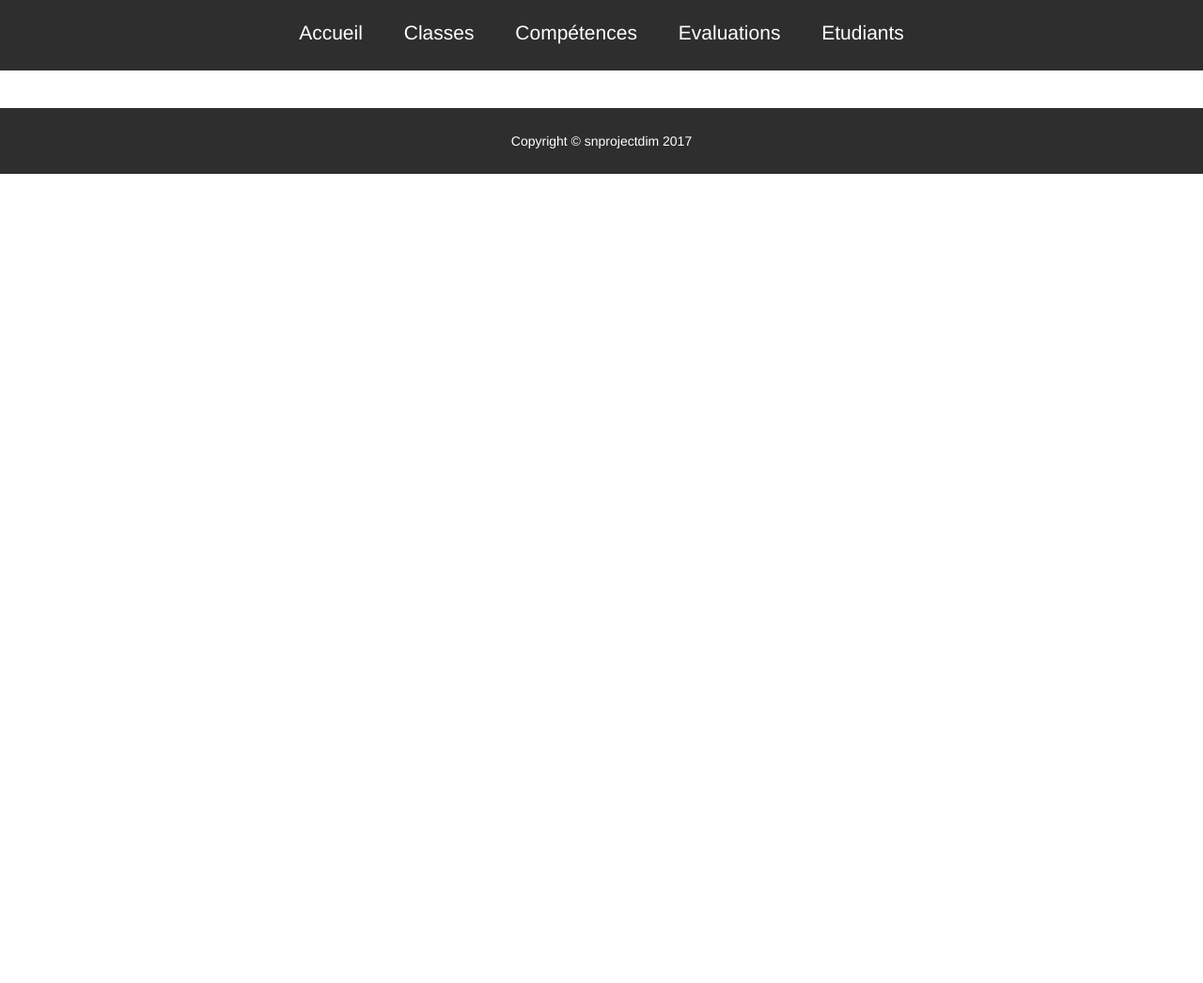
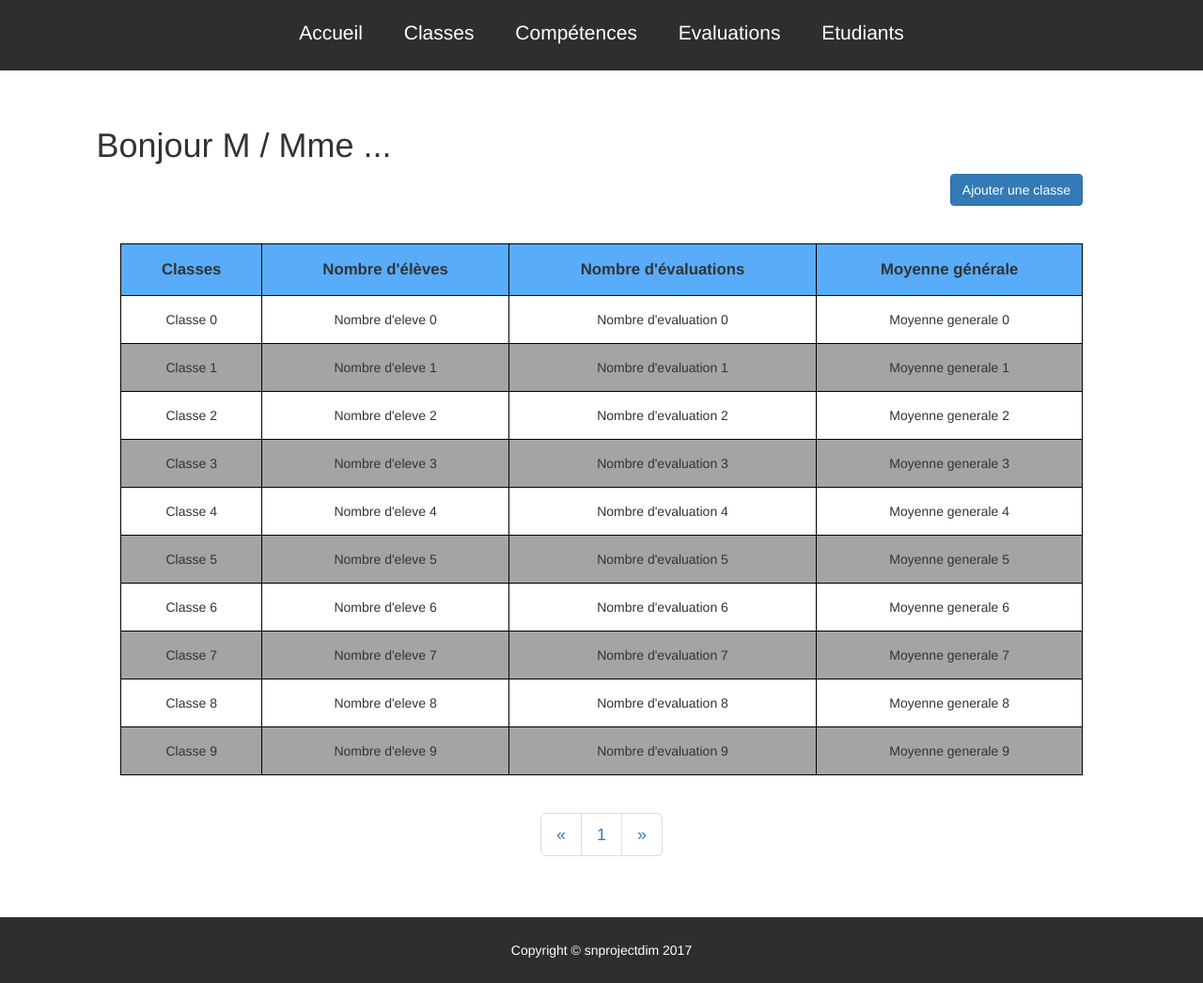
Before and after one commit to thomasdelattre/snprojectdim, a PHP site: page /classes.php in a window 1280 px wide. Shown: the whole page at 94% size. Before the commit the page ends 185 px from the top, so only its background shows below. Run offline with PHP 8.4, Linux system fonts and the light colour scheme.

Commit message:
ajout de la page classes

```diff
--- a/classes.php
+++ b/classes.php
@@ -1,6 +1,85 @@
 <?php
 include('includes/haut.inc.php');
 ?>
+
+<div class="row">
+	<h1 class=" titreIndex">Bonjour M / Mme <?php echo "..."?></h1>
+	<button type="button" class="btn btn-primary" id="boutonAjoutClasse">Ajouter une classe</button>
+</div>
+<div class="tableauEvaluations row">
+	<table>
+		<tr>
+			<th>Classes</th>
+			<th>Nombre d'&eacute;l&egrave;ves</th>
+			<th>Nombre d'&eacute;valuations</th>
+			<th>Moyenne g&eacute;n&eacute;rale</th>
+		</tr>
+		<?php
+		//insérer boucle avec requete
+		for($i=0;$i<10;$i++){
+			?>
+			<tr>
+				<td><?php echo "Classe ".$i;//inserer valeurs ?></td>
+				<td><?php echo "Nombre d'eleve ".$i;//inserer valeurs ?></td>
+				<td><?php echo "Nombre d'evaluation ".$i;//inserer valeurs ?></td>
+				<td><?php echo "Moyenne generale ".$i;//inserer valeurs ?></td>
+			</tr>
+			<?php
+		}
+		//insérer fin de boucle
+		?>
+	</table>
+	<!-- Div contenant la pagination-->
+	<div class="divPagination">
+		<nav aria-label="Page navigation">
+			<ul class="pagination pagination-lg ">
+
+			<!-- Si l'utilisateur n'est pas sur la premiere page, affiche le bouton de page precedente-->
+			<?php //if(isset($_GET['page']) && $_GET['page']!=1){ ?>
+				<li>
+					<a href="index.php?page=<?php //echo $_GET['page']-1 ?>" aria-label="Previous">
+						<span aria-hidden="true">&laquo;</span>
+					</a>
+				</li>
+			<?php //} ?>
+
+
+			<?php
+			//on recupere le nombre de message afin de calculer le nombre de pages
+			//$query = 'SELECT count(id) AS nbreId FROM messages';
+			//$stmt=$pdo->query($query);
+			//while ($data = $stmt->fetch()) {
+			//	$nbreMessages=$data['nbreId'];
+			//}
+
+			//$nbrePages=($nbreMessages) ? ceil($nbreMessages/$mpp) : 1;
+
+			//on crée un bouton pour chaque page présente
+			//for($i=0;$i<$nbrePages;$i++){
+				?>
+				<li><a href="index.php?page=<?php //echo $i+1 ?>">  1 <!-- <?= $i+1 ?> -->  </a></li>
+				<?php //} ?>
+
+				<!-- Si l'utilisateur n'est pas sur la derniere page, affiche le bouton de page suivante -->
+				<?php
+				//if(!isset($_GET['page']) || $_GET['page']<$nbrePages){
+				//if($nbreMessages>$mpp){?>
+				<li>
+					<!-- balise a du bouton suivant qui renvoie a la page 2 si le numero de page n'est pas encore defini, et a la page suivante si le numero de page est defini -->
+					<a href="index.php?page=<?php
+						//if(isset($_GET['page']) && $_GET['page']!=1){
+						//	echo $_GET['page']+1;
+						//}else{
+						//	echo 2;
+						//} ?>" aria-label="Next">
+						<span aria-hidden="true">&raquo;</span>
+					</a>
+				</li>
+				<?php //} } ?>
+			</ul>
+		</nav>
+	</div>
+</div>
 
 
 
--- a/css/style.css
+++ b/css/style.css
@@ -14,8 +14,11 @@ tr:nth-child(odd){
 	padding:20px;
 
 }
-
-.container{
+.row{
+	padding:0;
+	margin:0;
+}
+.container-fluid{
 	margin:0;
 	padding:0;
 	width:100%;
@@ -75,6 +78,12 @@ tr:nth-child(odd){
 .divPagination{
 	text-align: center;
 }
+#boutonAjoutClasse{
+	float:right;
+	margin-bottom:20px;
+	margin-right: 10%;
+}
+
 @media screen and (max-width: 800px)
 {
 	.tableauEvaluations table
--- a/includes/haut.inc.php
+++ b/includes/haut.inc.php
@@ -18,7 +18,7 @@
 
 <body id="page-top" class="index">
 <section>
-    <div class="container">
+    <div class="container-fluid">
         <div class="site-pusher">
 
     <!-- Header -->
```
